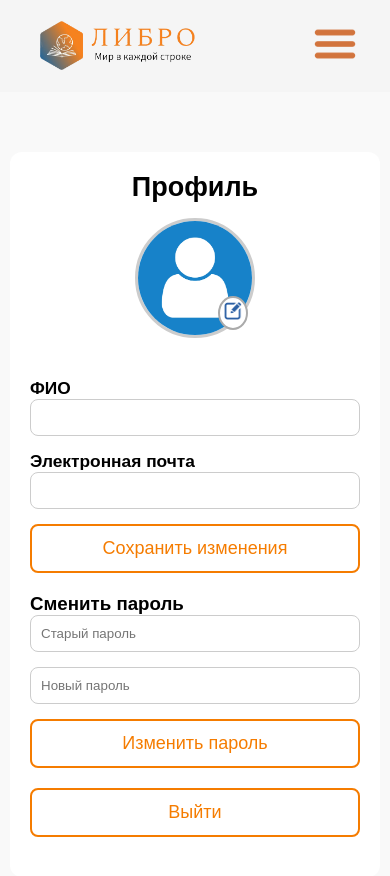
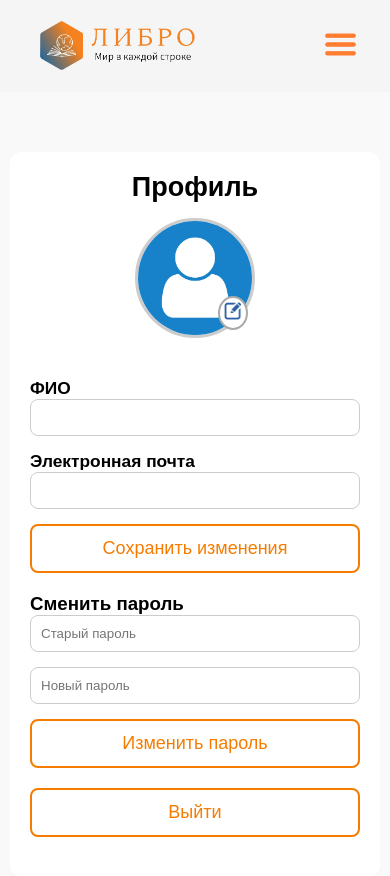
Before and after one commit to medrss/libro-by-frontend, a React (Vite) app: page /libro-by-frontend/profile in a window 390 px wide. Shown: the top 876 px of the page. Built offline with nearby package versions, Linux system fonts and the light colour scheme.

Commit message:
Адаптация под мобилки

```diff
--- a/src/components/Header.css
+++ b/src/components/Header.css
@@ -80,7 +80,9 @@
     display: block; /* Показываем значок меню */
     cursor: pointer;
   }
-
+.icon-menu{
+  height: 35px;
+}
   .menu-img {
     height: 28px;
     cursor: pointer;
--- a/src/components/Header.jsx
+++ b/src/components/Header.jsx
@@ -75,7 +75,7 @@ const handleProfileClick = () => {
       {showProfileModal && <ProfileModal closeModal={closeProfileModal} />}
 
       <div className="menu-icon" onClick={toggleMobileMenu}>
-        <img src={menuIcon} alt="Меню" className="icon" />
+        <img src={menuIcon} alt="Меню" className="icon-menu" />
       </div>
 
  {showMobileMenu && (
```
Also changed, not shown: public/images/menu.png, 1 other file (tests, documents, lock files or other folders).
